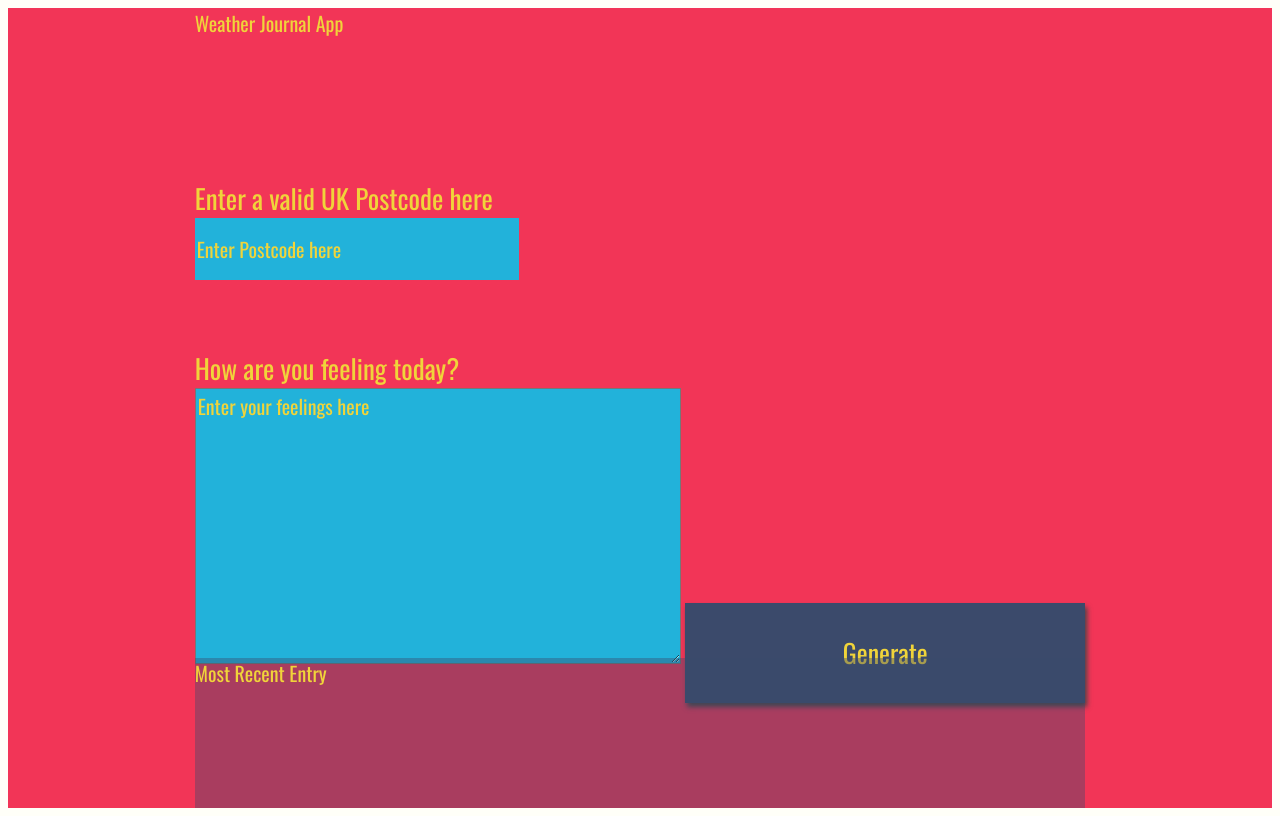
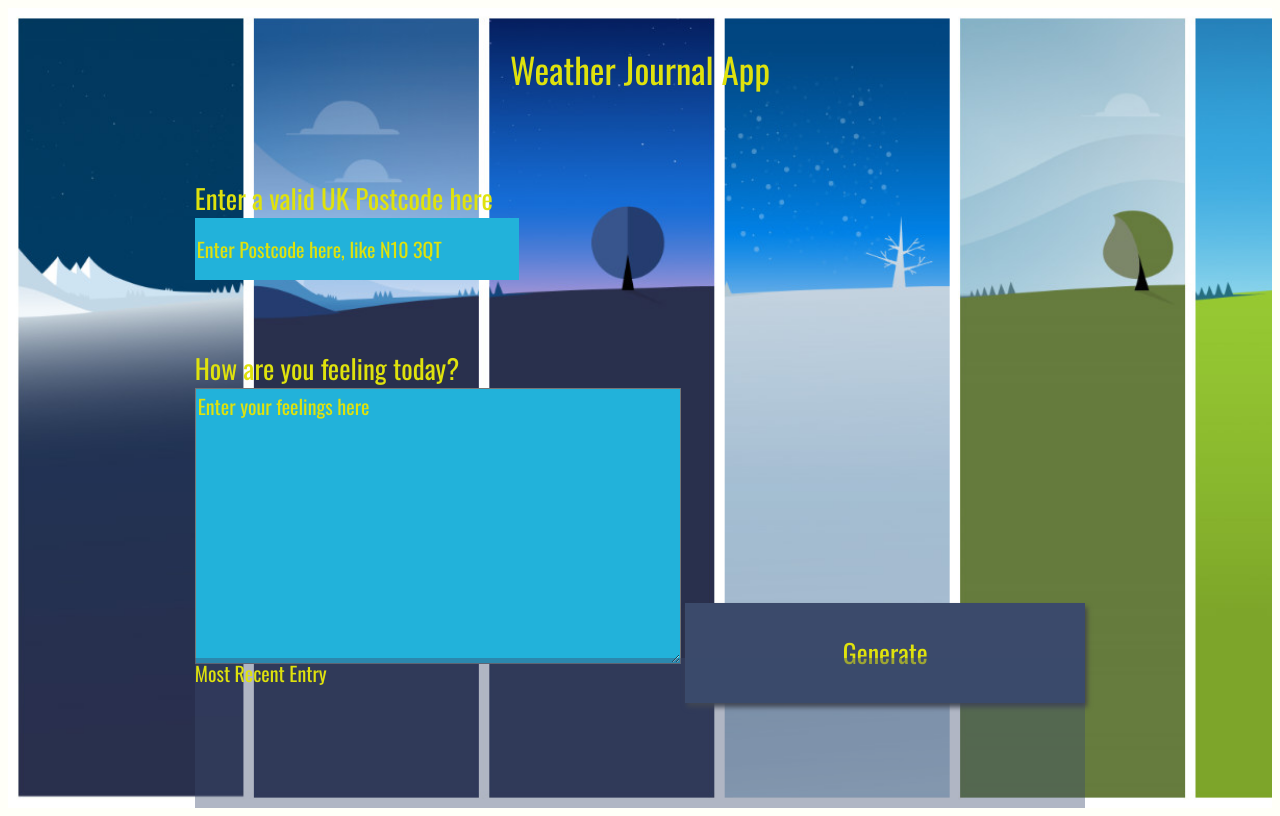
Before and after one commit to mpapp88/Weather-Journal-App, a website: page website/index.html in a window 1280 px wide. Drawn offline with nearby package versions, Linux system fonts and the light colour scheme; a web font is replaced by a local one.

Commit message:
Changing CSS

```diff
--- a/website/index.html
+++ b/website/index.html
@@ -13,7 +13,7 @@
   </div>
   <div class ="holder zip">
     <label for="zip">Enter a valid UK Postcode here</label>
-    <input type="text" id="zip" placeholder="Enter Postcode here">
+    <input type="text" id="zip" placeholder="Enter Postcode here, like N10 3QT">
   </div>
   <div class ="holder feel">
     <label for="feelings">How are you feeling today?</label>
--- a/website/style.css
+++ b/website/style.css
@@ -8,8 +8,10 @@ body{
     grid-auto-rows: minmax(150px, auto);
     /* grid-template-columns:  */
     height:100vh;
-    background: #f23557;
-    color: #f0d43a;
+    background-image: url(./background.jpg);
+    background-repeat: no-repeat;
+    background-size: cover;
+    color: #dfe20d;
     justify-content: center;
     grid-gap: 1em;
     font-size: 20px;
@@ -25,7 +27,7 @@ body{
 }
 
 #entryHolder{
-
+color: #dfe20d;
 }
 
 #date{
@@ -41,10 +43,12 @@ body{
 }
 
 .headline {
-
+font-size: 35px;
+text-align: center;
+padding-top: 1em;
 }
 .title{
-
+color: #dfe20d;
 }
 
 /*  Basic Styling To Override Default For Basic HTML Elements */
@@ -58,7 +62,7 @@ input{
     height: 60px;
     width: 320px;
     background:#22b2da;
-    color: #f0d43a;
+    color: #dfe20d;
     font-size: 20px;
     font-family: 'Oswald', sans-serif;
     border: none;
@@ -68,19 +72,25 @@ button{
     width: 400px;
     height: 100px;
     background: #3b4a6b;
-    color: #f0d43a;
+    color: #dfe20d;
     font-size: 26px;
     font-family: 'Oswald', sans-serif;
     border: none;
     box-shadow: 2px 4px 5px #444;
 }
+
+button:hover{
+    font-size: 30px;
+    background: #213a70;
+}
+
 h1{
     font-size: 36px;
 }
 
 textarea{
     background:#22b2da;
-    color: #f0d43a;
+    color: #dfe20d;
     font-size: 20px;
     font-family: 'Oswald', sans-serif;
 }
@@ -93,7 +103,7 @@ button:focus {
 }
 /* Style for Placeholder Text*/
 ::placeholder { /* Firefox, Chrome, Opera */
-    color: #f0d43a;
+    color: #dfe20d;
     font-family: 'Oswald', sans-serif;
 
 }
```
Also changed, not shown: website/background.jpg (added).
